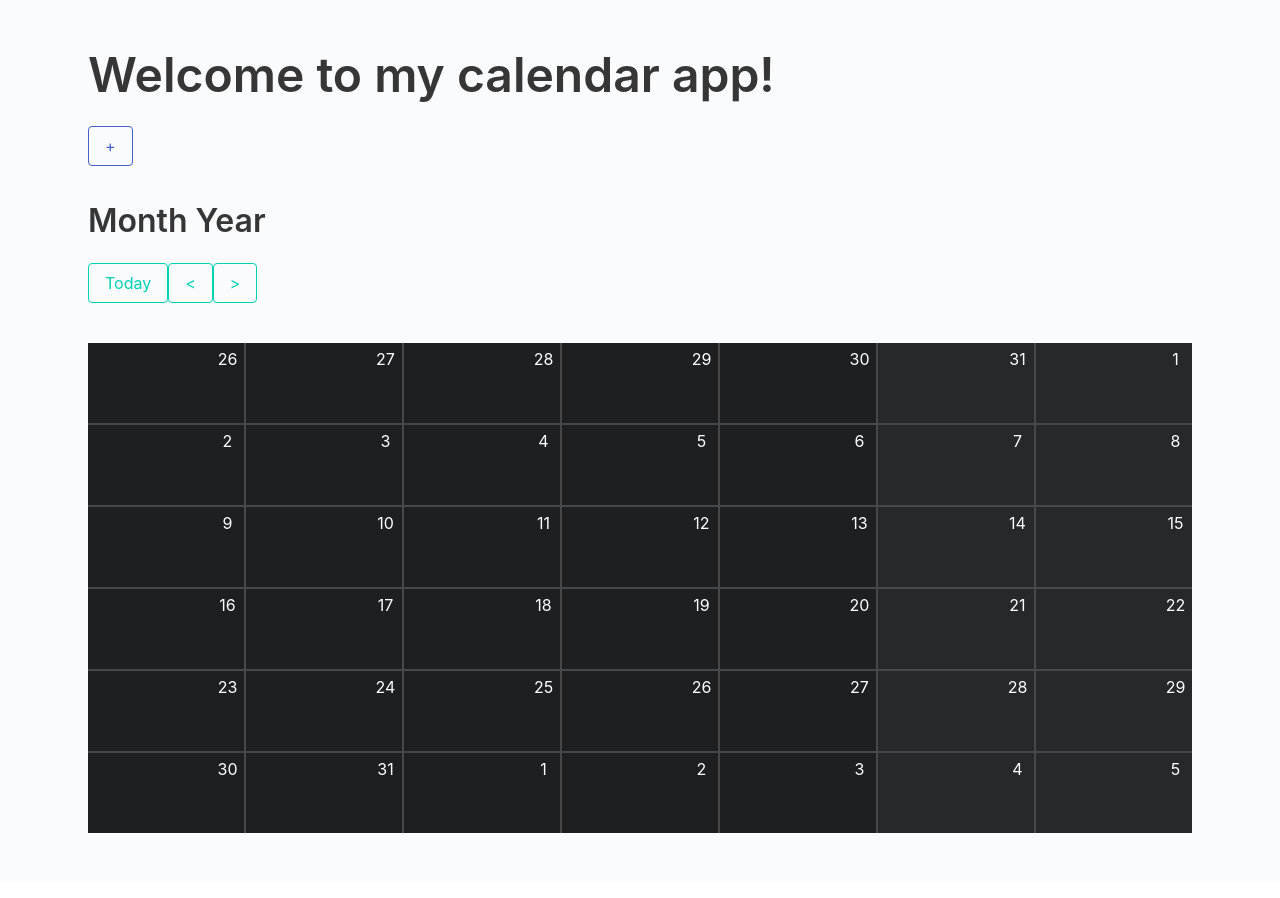
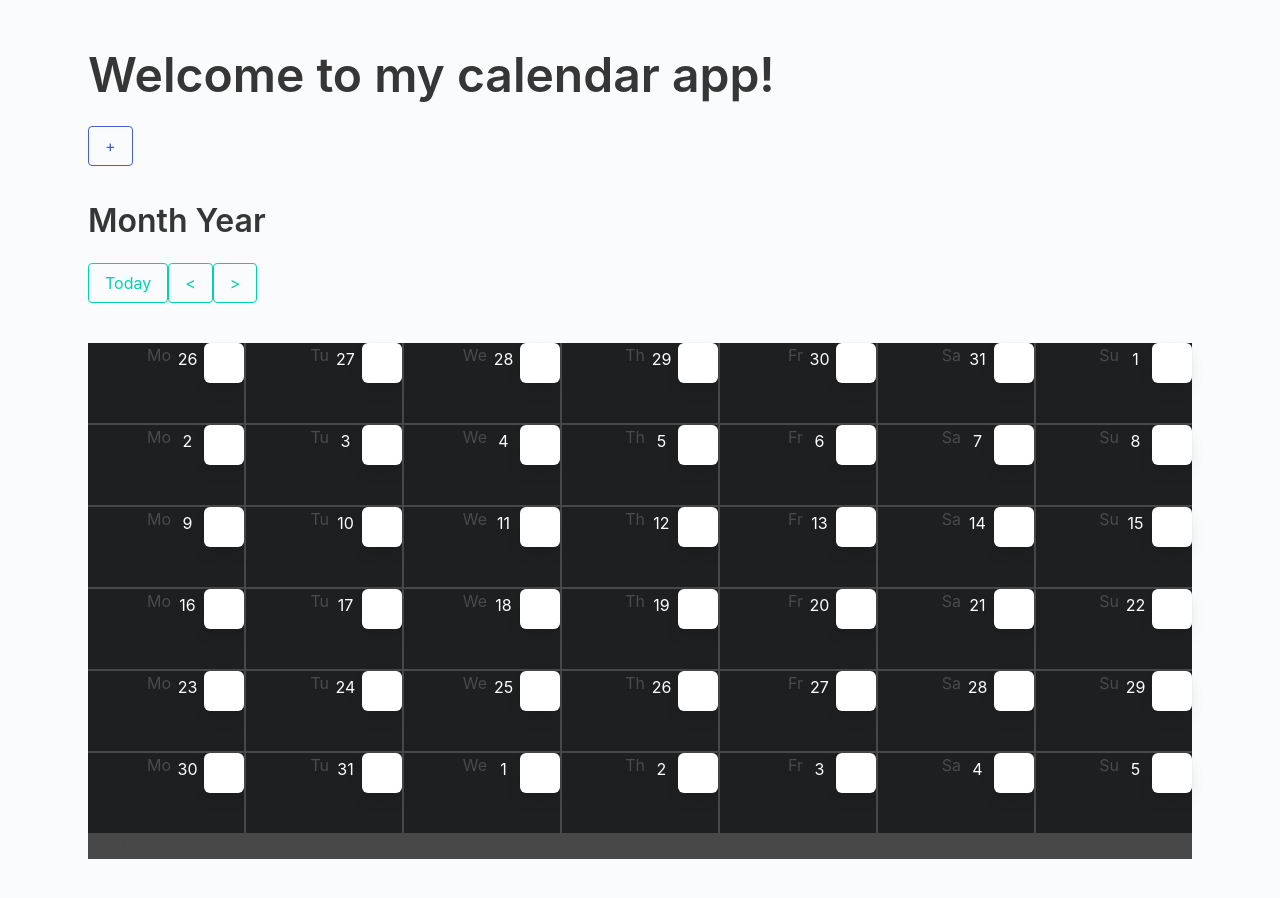
Before and after one commit to vadymbaranov/event-calendar, a React (Create React App) app: page / in a window 1280 px wide. Shown: the top 898 px of the page. Built offline with nearby package versions, Linux system fonts and the light colour scheme.

Commit message:
Event form added

```diff
--- a/src/components/Calendar/Calendar.tsx
+++ b/src/components/Calendar/Calendar.tsx
@@ -3,15 +3,16 @@ import React, { useState } from 'react';
 import moment, { Moment } from 'moment';
 import { Day } from '../../types/Day';
 import { CalendarEvent } from '../../types/CalendarEvent';
+
 import { CalendarHeader } from '../CalendarHeader';
 import { CalendarDay } from '../CalendarDay';
 import { NewEventForm } from '../NewEventForm';
 
 export const Calendar: React.FC = () => {
   const [today, setToday] = useState<Moment>(moment());
-  const [year, setYear] = useState<Moment>(moment());
-  const [month, setMonth] = useState<Moment>(moment());
-  const [selectedDay, setSelectedDay] = useState<Day | null>(null);
+  // const [year, setYear] = useState<Moment>(moment());
+  // const [month, setMonth] = useState<Moment>(moment());
+  // const [selectedDay, setSelectedDay] = useState<Day | null>(null);
   const [isFormShown, setIsFormShown] = useState(false);
   const [selectedEvent, setSelectedEvent] = useState<CalendarEvent | null>(null);
 
@@ -19,51 +20,56 @@ export const Calendar: React.FC = () => {
   const startDay: Moment = moment().clone().startOf('month').startOf('week');
   const day: Moment = startDay.clone().subtract(1, 'day');
   const totalDays = 42;
-  const daysArray: Moment[] = [...Array(totalDays)].map(() =>
-    day.add(1, 'day').clone());
+  const totalDaysArray: Moment[] = [...Array(totalDays)]
+    .map(() => day.add(1, 'day').clone());
 
-  const isCurrentDay = (dayCell: Day) => {
-    return (
-      moment().format('YYYY M D')
-      === `${dayCell.year} ${dayCell.month} ${dayCell.numberOfDay}`
-    );
-  };
+  const daysArray: Day[] = totalDaysArray.map(oneDay => ({
+    id: moment(oneDay).format('DDMMYYYY'),
+    date: `${moment(oneDay).format('YYYY')}-${moment(oneDay).format('MM')}-${moment(oneDay).format('DD')}`,
+    dayNumber: moment(oneDay).format('D'),
+    weekNumber: moment(oneDay).format('dd'),
+    month: moment(oneDay).format('M'),
+    year: moment(oneDay).format('YYYY'),
+  }));
+  // const isCurrentDay = (dayCell: Day) => {
+  //   return (
+  //     moment().format('YYYY M D')
+  //     === `${dayCell.year} ${dayCell.month} ${dayCell.numberOfDay}`
+  //   );
+  // };
 
-  const handlePrevMonth = () =>
-    setToday((prev) => prev.clone().subtract(1, 'month'));
+  const handlePrevMonth = () => setToday((prev) => prev.clone().subtract(1, 'month'));
   const handleToday = () => setToday(moment());
-  const handleNextMonth = () =>
-    setToday((prev) => prev.clone().add(1, 'month'));
+  const handleNextMonth = () => setToday((prev) => prev.clone().add(1, 'month'));
 
-  const [method, setMethod] = useState(null);
-  const [isShowForm, setShowForm] = useState<boolean>(false);
-  const [event, setEvent] = useState(null);
+  // const [method, setMethod] = useState(null);
+  // const [event, setEvent] = useState(null);
 
-  const [events, setEvents] = useState([]);
-  const startDayQuery = startDay.clone().format('X');
-  const endDayQuery = startDay.clone().add(totalDays, 'days').format('X');
+  // const [events, setEvents] = useState([]);
+  // const startDayQuery = startDay.clone().format('X');
+  // const endDayQuery = startDay.clone().add(totalDays, 'days').format('X');
 
-  const openFormHandler = (methodName, eventForUpdate, dayItem) => {
-    setEvent(eventForUpdate || { ...defaultEvent, date: dayItem.format('X') });
-    setMethod(methodName);
-  };
+  // const openFormHandler = (methodName, eventForUpdate, dayItem) => {
+  //   setEvent(eventForUpdate || { ...defaultEvent, date: dayItem.format('X') });
+  //   setMethod(methodName);
+  // };
 
-  const openModalFormHandler = (methodName, eventForUpdate, dayItem) => {
-    setShowForm(true);
-    openFormHandler(methodName, eventForUpdate, dayItem);
-  };
+  // const openModalFormHandler = (methodName, eventForUpdate, dayItem) => {
+  //   setShowForm(true);
+  //   openFormHandler(methodName, eventForUpdate, dayItem);
+  // };
 
-  const cancelButtonHandler = () => {
-    setShowForm(false);
-    setEvent(null);
-  };
+  // const cancelButtonHandler = () => {
+  //   setShowForm(false);
+  //   setEvent(null);
+  // };
 
-  const changeEventHandler = (text, field) => {
-    setEvent((prevState) => ({
-      ...prevState,
-      [field]: text,
-    }));
-  };
+  // const changeEventHandler = (text, field) => {
+  //   setEvent((prevState) => ({
+  //     ...prevState,
+  //     [field]: text,
+  //   }));
+  // };
 
   // const endDay: Moment = moment().endOf('month').endOf('week');
 
@@ -92,19 +98,20 @@ export const Calendar: React.FC = () => {
           {isFormShown && (
             <NewEventForm
               selectedEvent={selectedEvent}
-              today={today}
-              isFormShown={isFormShown}
               onFormShown={setIsFormShown}
             />
           )}
 
           {daysArray.map((dayItem) => (
             <CalendarDay
-              key={dayItem.format('DDMMYYYY')}
-              day={dayItem.format('D')}
-              isWeekend={dayItem.day() === 6 || dayItem.day() === 0}
+              key={dayItem.id}
+              day={dayItem}
+              // isWeekend={dayItem.day() === 6 || dayItem.day() === 0}
+              onFormShown={setIsFormShown}
+              onSelectedEvent={setSelectedEvent}
             />
           ))}
+          <p>{today.format('DD-MMMM-YYYY')}</p>
         </div>
       </div>
     </section>
--- a/src/components/CalendarDay/CalendarDay.tsx
+++ b/src/components/CalendarDay/CalendarDay.tsx
@@ -1,21 +1,63 @@
 import React from 'react';
 import classNames from 'classnames';
-// import { Moment } from 'moment';
+import { Day } from '../../types/Day';
+import { CalendarEvent } from '../../types/CalendarEvent';
+import { getAll } from '../../api/events';
 
 type Props = {
-  day: string;
-  isWeekend: boolean;
+  day: Day;
+  // isWeekend: boolean;
+  onFormShown: (isFormShown: boolean) => void;
+  onSelectedEvent: (selectedEvent: CalendarEvent | null) => void;
 };
 
-export const CalendarDay: React.FC<Props> = ({ day, isWeekend }) => {
+export const CalendarDay: React.FC<Props> = ({
+  day,
+  // isWeekend,
+  onFormShown,
+  onSelectedEvent,
+}) => {
+  const { dayNumber, weekNumber } = day;
+
+  const getEvents = () => {
+    const events: CalendarEvent[] = getAll();
+
+    return events;
+  };
+
+  const events = getEvents();
+
+  const currentEvents = events.filter((event) => day.id === event.createdAt);
+
   return (
     <article
       className={classNames('calendar__cell', {
-        '-is-weekend': isWeekend === true,
+        // 'is-weekend': isWeekend === true,
       })}
     >
       <div className="cell__row">
-        <p className="day__number">{day}</p>
+        <p className="week__number">{weekNumber}</p>
+        <p className="day__number">{dayNumber}</p>
+        <div className="box">
+          {currentEvents.map((event) => (
+            <span
+              aria-label="Save"
+              role="textbox"
+              key={event.createdAt}
+              tabIndex={0}
+              onClick={() => {
+                onFormShown(true);
+                onSelectedEvent(event);
+              }}
+              onKeyPress={() => {
+                onFormShown(true);
+                onSelectedEvent(event);
+              }}
+            >
+              {event.title}
+            </span>
+          ))}
+        </div>
       </div>
     </article>
   );
--- a/src/components/InputField/index.tsx
+++ /dev/null
@@ -1 +0,0 @@
-export * from './InputField';
--- a/src/components/NewEventForm/NewEventForm.tsx
+++ b/src/components/NewEventForm/NewEventForm.tsx
@@ -1,28 +1,22 @@
 import React, { useState } from 'react';
-import moment, { Moment } from 'moment';
+import moment from 'moment';
 import { FontAwesomeIcon } from '@fortawesome/react-fontawesome';
 import { faTrashCan } from '@fortawesome/free-regular-svg-icons';
-import { addOne, updateOne, deleteOne } from '../../api/events';
+import { addOne, updateOne } from '../../api/events';
 import { CalendarEvent } from '../../types/CalendarEvent';
-
-import { InputField } from '../InputField';
 
 type Props = {
   selectedEvent: CalendarEvent | null;
-  today: Moment;
-  isFormShown: boolean;
   onFormShown: (isFormShown: boolean) => void;
 };
 
 export const NewEventForm: React.FC<Props> = ({
   selectedEvent,
-  today,
-  isFormShown,
   onFormShown,
 }) => {
   const [title, setTitle] = useState<string>('');
   const [description, setDescription] = useState<string>('');
-  const [date, setDate] = useState(today.date);
+  const [date, setDate] = useState<string>('');
   const [time, setTime] = useState<string>('');
 
   const handleSubmit = () => {
@@ -67,58 +61,58 @@ export const NewEventForm: React.FC<Props> = ({
       <h3 className="subtitle is-4">Title*</h3>
 
       <input
-        type="text"
-        className="event__titleField"
-        label="Title"
+        name="title"
         required
         placeholder="Title goes here"
         value={title}
-        onChange={(event) => setTitle(event.target.value)}
-        disabled={isAdding}
+        onChange={(event: React.ChangeEvent<HTMLInputElement>) => setTitle(event.target.value)}
       />
 
       <input
-        type="text"
-        className="event__descriptionField"
-        label="Description"
+        name="description"
         placeholder="Description"
         value={description}
-        onChange={(event) => setDescription(event.target.value)}
-        disabled={isAdding}
+        onChange={(event: React.ChangeEvent<HTMLInputElement>) => (
+          setDescription(event.target.value)
+        )}
+        // disabled={isAdding}
       />
 
       <input
         type="date"
         required
         className="event__dateField"
-        label="Description"
         value={date}
-        onChange={(event) => setDate(event.target.value)}
-        disabled={isAdding}
+        onChange={(event: React.ChangeEvent<HTMLInputElement>) => setDate(event.target.value)}
       />
 
       <input
         type="time"
         required
         className="event__timeField"
-        label="Time"
         value={date}
         onChange={(event) => setTime(event.target.value)}
-        disabled={isAdding}
       />
 
       {selectedEvent && (
         <button
           aria-label="Save"
           type="submit"
-          onClick={() => deleteOne(selectedEvent.createdAt)}
+          className="button is-danger is-outlined"
+          // onClick={() => deleteOne(selectedEvent?.createdAt)}
         >
           <FontAwesomeIcon icon={faTrashCan} />
         </button>
       )}
 
-      <InputField />
-      <InputField />
+      <button
+        type="submit"
+        className="button is-success is-outlined"
+        disabled={!title || !date}
+        onClick={handleSubmit}
+      >
+        Save
+      </button>
     </form>
   );
 };
--- a/src/styles/CalendarDay.scss
+++ b/src/styles/CalendarDay.scss
@@ -6,7 +6,7 @@
   }
 }
 
-.-is-weekend {
+.is-weekend {
   background-color: #272829;
 }
 
--- a/src/types/CalendarEvent.ts
+++ b/src/types/CalendarEvent.ts
@@ -4,6 +4,6 @@ export type CalendarEvent = {
   dayId?:string,
   title: string,
   description?: string,
-  date: number,
+  date?: string,
   time?: string,
 };
--- a/src/types/Day.ts
+++ b/src/types/Day.ts
@@ -1,7 +1,8 @@
 export type Day = {
+  id: string,
   date: string,
-  numberOfDay: string,
-  dayOfWeek: string,
+  dayNumber: string,
+  weekNumber: string,
   month: string,
   year: string,
 };
--- a/src/utils/fetchClient.ts
+++ b/src/utils/fetchClient.ts
@@ -11,7 +11,7 @@ export const client = {
     const events: CalendarEvent[] = client.get();
 
     const newArrayOfevents = events.filter(
-      (event) => event.createdAt !== eventCreatedDate
+      (event) => event.createdAt !== eventCreatedDate,
     );
 
     localStorage.setItem('events', JSON.stringify([newArrayOfevents]));
@@ -20,11 +20,11 @@ export const client = {
     const events: CalendarEvent[] = client.get();
 
     const currentEvent = events.find(
-      (event) => newData.createdAt === event.createdAt
+      (event) => newData.createdAt === event.createdAt,
     );
 
     const newevents = events.filter(
-      (event) => event.createdAt !== currentEvent?.createdAt
+      (event) => event.createdAt !== currentEvent?.createdAt,
     );
 
     localStorage.setItem('events', JSON.stringify([...newevents, newData]));
```
Also changed, not shown: src/components/InputField/InputField.tsx (deleted, +0 -37 lines).
